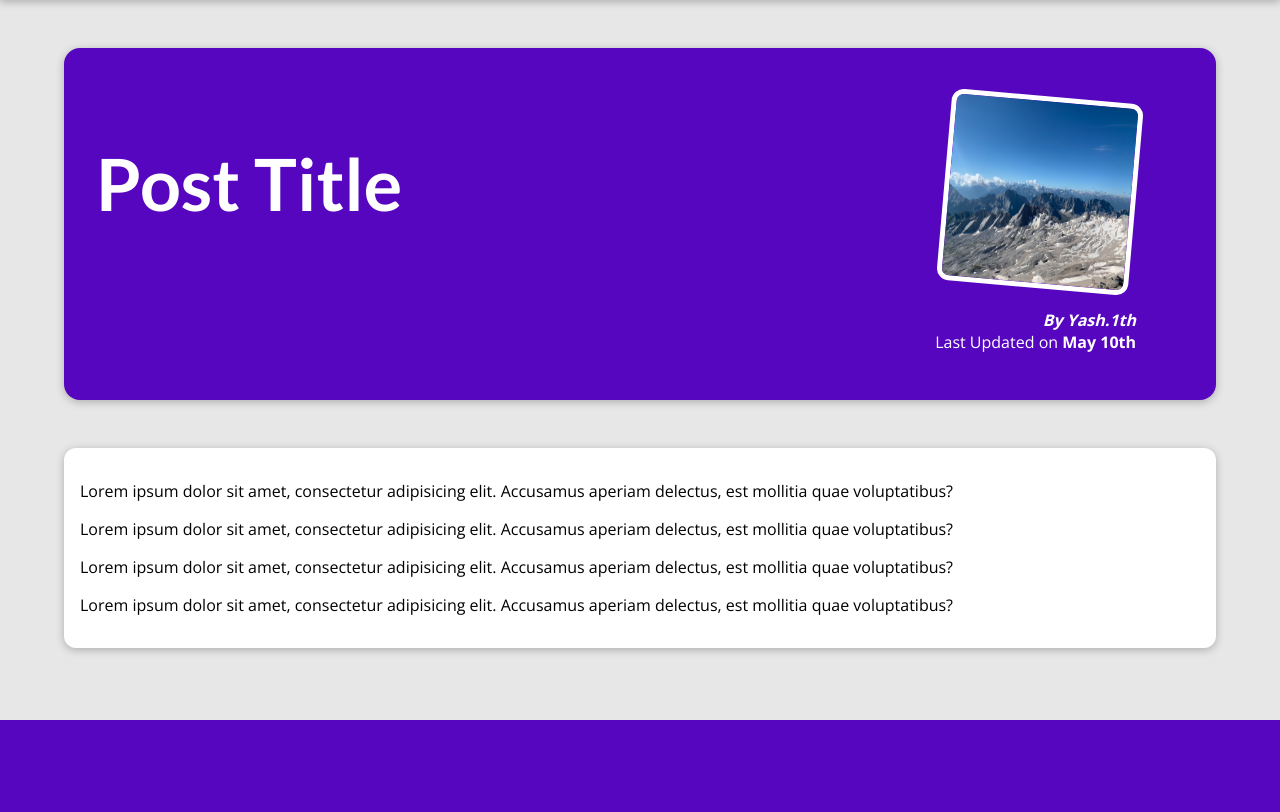
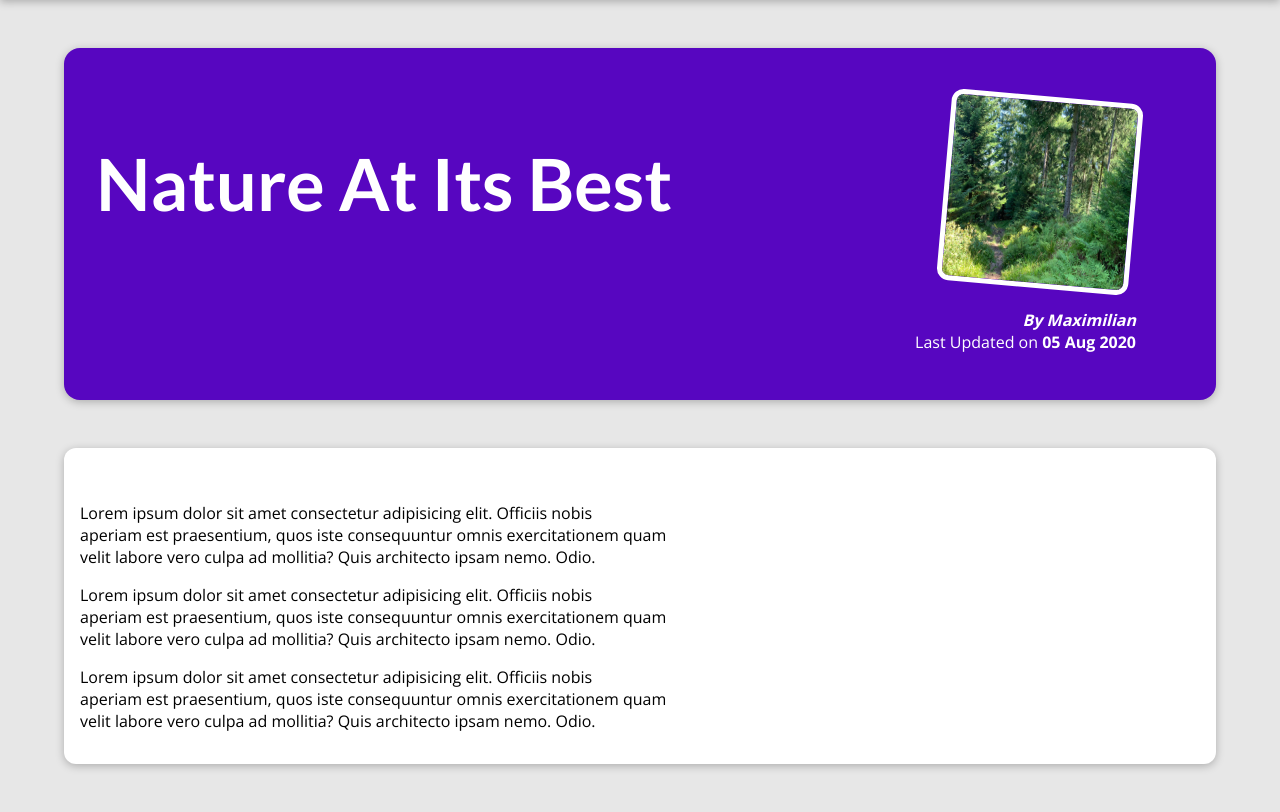
Before and after one commit to Yash1thvs/my_site, a Django app: page /blog/post/into-the-woods in a window 1280 px wide. Shown: the part 80-892 px from the top of the page. Before the commit the page ends 800 px from the top, so only its background shows below. Run offline with Django 5.2, Linux system fonts and the light colour scheme.

Commit message:
- Added dummy posts data - Used the dummy data as context to implement the posts data into the templates - DTL filters and syntax - Added 404 page

```diff
--- a/blog/templates/blog/index.html
+++ b/blog/templates/blog/index.html
@@ -21,7 +21,9 @@
     <section id="latest-posts">
         <h2>Latest Thoughts</h2>
         <ul>
-            {% include "blog/includes/post.html" %}
+            {% for post in posts %}
+                {% include "blog/includes/post.html" %}
+            {% endfor %}
         </ul>
     </section>
     <section id="about">
--- a/blog/templates/blog/post-detail.html
+++ b/blog/templates/blog/post-detail.html
@@ -2,7 +2,7 @@
 {% load static %}
 
 {% block title %}
-    The Post Title
+    {{post.title}}
 {% endblock %}
 
 {% block css_files %}
@@ -11,28 +11,16 @@
 
 {% block content %}
     <section id="summary">
-    <h2>Post Title</h2>
+    <h2>{{post.title}}</h2>
         <article>
-            <img src="{% static 'blog/images/mountains.jpg' %}" alt="Post Title">
-            <address>By Yash.1th</address>
+            <img src="{% static 'blog/images/'|add:post.image %}" alt="{{post.title}}">
+            <address>By {{post.author}}</address>
             <div>
-                Last Updated on <time>May 10th</time>
+                Last Updated on <time>{{post.date|date:"d M Y"}}</time>
             </div>
         </article>
     </section>
     <main>
-        <p>
-            Lorem ipsum dolor sit amet, consectetur adipisicing elit. Accusamus aperiam delectus, est mollitia quae voluptatibus?
-        </p>
-        <p>
-            Lorem ipsum dolor sit amet, consectetur adipisicing elit. Accusamus aperiam delectus, est mollitia quae voluptatibus?
-        </p>
-        <p>
-            Lorem ipsum dolor sit amet, consectetur adipisicing elit. Accusamus aperiam delectus, est mollitia quae voluptatibus?
-        </p>
-        <p>
-            Lorem ipsum dolor sit amet, consectetur adipisicing elit. Accusamus aperiam delectus, est mollitia quae voluptatibus?
-        </p>
-
+        {{post.content|linebreaks }}
     </main>
 {% endblock %}
--- a/blog/views.py
+++ b/blog/views.py
@@ -1,14 +1,95 @@
+from datetime import date
+
 from django.shortcuts import render
+
+all_posts = [
+    {
+        "slug": "hike-in-the-mountains",
+        "image": "mountains.jpg",
+        "author": "Maximilian",
+        "date": date(2021, 7, 21),
+        "title": "Mountain Hiking",
+        "excerpt": "There's nothing like the views you get when hiking in the mountains! And I wasn't even prepared for what happened whilst I was enjoying the view!",
+        "content": """
+          Lorem ipsum dolor sit amet consectetur adipisicing elit. Officiis nobis
+          aperiam est praesentium, quos iste consequuntur omnis exercitationem quam
+          velit labore vero culpa ad mollitia? Quis architecto ipsam nemo. Odio.
+
+          Lorem ipsum dolor sit amet consectetur adipisicing elit. Officiis nobis
+          aperiam est praesentium, quos iste consequuntur omnis exercitationem quam
+          velit labore vero culpa ad mollitia? Quis architecto ipsam nemo. Odio.
+
+          Lorem ipsum dolor sit amet consectetur adipisicing elit. Officiis nobis
+          aperiam est praesentium, quos iste consequuntur omnis exercitationem quam
+          velit labore vero culpa ad mollitia? Quis architecto ipsam nemo. Odio.
+        """
+    },
+    {
+        "slug": "programming-is-fun",
+        "image": "coding.jpg",
+        "author": "Maximilian",
+        "date": date(2022, 3, 10),
+        "title": "Programming Is Great!",
+        "excerpt": "Did you ever spend hours searching that one error in your code? Yep - that's what happened to me yesterday...",
+        "content": """
+          Lorem ipsum dolor sit amet consectetur adipisicing elit. Officiis nobis
+          aperiam est praesentium, quos iste consequuntur omnis exercitationem quam
+          velit labore vero culpa ad mollitia? Quis architecto ipsam nemo. Odio.
+
+          Lorem ipsum dolor sit amet consectetur adipisicing elit. Officiis nobis
+          aperiam est praesentium, quos iste consequuntur omnis exercitationem quam
+          velit labore vero culpa ad mollitia? Quis architecto ipsam nemo. Odio.
+
+          Lorem ipsum dolor sit amet consectetur adipisicing elit. Officiis nobis
+          aperiam est praesentium, quos iste consequuntur omnis exercitationem quam
+          velit labore vero culpa ad mollitia? Quis architecto ipsam nemo. Odio.
+        """
+    },
+    {
+        "slug": "into-the-woods",
+        "image": "woods.jpg",
+        "author": "Maximilian",
+        "date": date(2020, 8, 5),
+        "title": "Nature At Its Best",
+        "excerpt": "Nature is amazing! The amount of inspiration I get when walking in nature is incredible!",
+        "content": """
+          Lorem ipsum dolor sit amet consectetur adipisicing elit. Officiis nobis
+          aperiam est praesentium, quos iste consequuntur omnis exercitationem quam
+          velit labore vero culpa ad mollitia? Quis architecto ipsam nemo. Odio.
+
+          Lorem ipsum dolor sit amet consectetur adipisicing elit. Officiis nobis
+          aperiam est praesentium, quos iste consequuntur omnis exercitationem quam
+          velit labore vero culpa ad mollitia? Quis architecto ipsam nemo. Odio.
+
+          Lorem ipsum dolor sit amet consectetur adipisicing elit. Officiis nobis
+          aperiam est praesentium, quos iste consequuntur omnis exercitationem quam
+          velit labore vero culpa ad mollitia? Quis architecto ipsam nemo. Odio.
+        """
+    }
+]
+
+
+def get_date(post):
+    return post['date']
 
 
 # Create your views here.
 def starting_page(request):
-    return render(request, "blog/index.html")
+    sorted_posts = sorted(all_posts, key=get_date)
+    latest_posts = sorted_posts[-3:]
+    return render(request, "blog/index.html", {
+        "posts": latest_posts
+    })
 
 
 def posts(request):
-    return render(request, "blog/all-posts.html")
+    return render(request, "blog/all-posts.html", {
+        "all_posts": all_posts
+    })
 
 
 def post_detail(request, slug):
-    return render(request, "blog/post-detail.html")
+    identified_post = next(post for post in all_posts if post['slug'] == slug)
+    return render(request, "blog/post-detail.html", {
+        "post": identified_post
+    })
```
Also changed, not shown: blog/templates/blog/all-posts.html (+3 -6 lines), blog/templates/blog/includes/post.html (+4 -4 lines), templates/404.html (added, +10 -0 lines).
